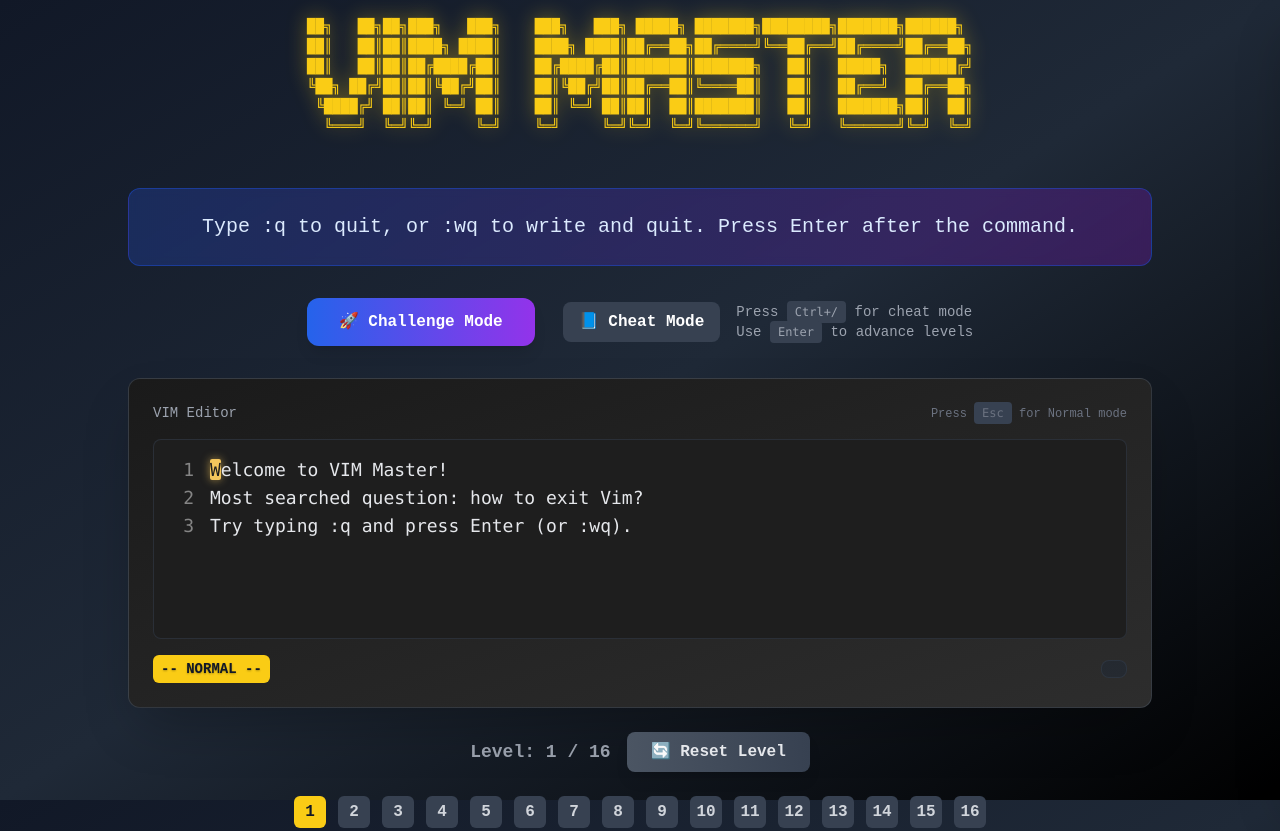
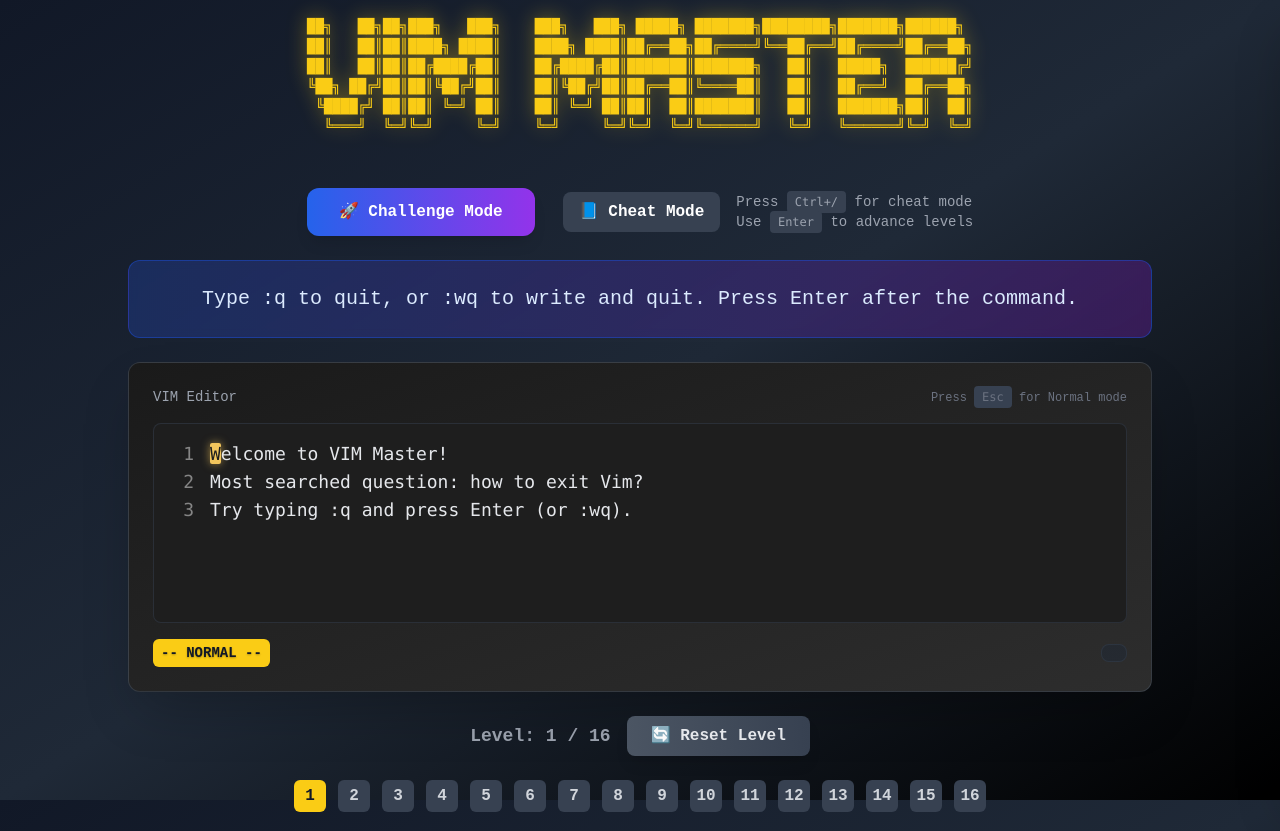
Before and after one commit to renzorlive/vimmaster, a plain HTML site: page index.html in a window 1280 px wide. Shown: the top 831 px of the page. Drawn offline with nearby package versions, Linux system fonts and the light colour scheme.

Commit message:
📚 Updated UX

```diff
--- a/index.html
+++ b/index.html
@@ -10,7 +10,7 @@
 <body class="bg-gradient-to-br from-gray-900 via-gray-800 to-black text-gray-200 min-h-screen p-4">
 
     <div class="w-full max-w-5xl mx-auto">
-        <!-- Header Section with New ASCII Logo -->
+        <!-- Header Section with ASCII Logo Only -->
         <div class="text-center mb-8">
             <pre class="text-yellow-400 text-center text-xs md:text-sm font-mono ascii-logo mb-4">
 ██╗   ██╗██╗███╗   ███╗    ███╗   ███╗ █████╗ ███████╗████████╗███████╗██████╗
@@ -22,13 +22,8 @@
             </pre>
         </div>
 
-        <!-- Welcome Message -->
-        <div class="bg-gradient-to-r from-blue-900/50 to-purple-900/50 rounded-xl p-6 mb-8 border border-blue-700/50 backdrop-blur-sm">
-            <p id="instructions" class="text-xl text-center text-blue-100 font-medium">Welcome! Let's learn VIM together.</p>
-        </div>
-
-        <!-- Game Controls Section -->
-        <div class="flex flex-col md:flex-row justify-center items-center gap-4 mb-8">
+        <!-- Game Controls Section - Under Logo -->
+        <div class="flex flex-col md:flex-row justify-center items-center gap-4 mb-6">
             <button id="challenge-toggle" class="bg-gradient-to-r from-blue-600 to-purple-600 hover:from-blue-700 hover:to-purple-700 text-white font-bold py-3 px-8 rounded-xl transition-all duration-300 transform hover:scale-105 shadow-lg hover:shadow-xl">
                 🚀 Challenge Mode
             </button>
@@ -36,6 +31,11 @@
                 <div>Press <kbd class="bg-gray-700 px-2 py-1 rounded text-xs">Ctrl+/</kbd> for cheat mode</div>
                 <div>Use <kbd class="bg-gray-700 px-2 py-1 rounded text-xs">Enter</kbd> to advance levels</div>
             </div>
+        </div>
+
+        <!-- Welcome Message / Instructions - Under Buttons -->
+        <div class="bg-gradient-to-r from-blue-900/50 to-purple-900/50 rounded-xl p-6 mb-6 border border-blue-700/50 backdrop-blur-sm">
+            <p id="instructions" class="text-xl text-center text-blue-100 font-medium">Welcome! Let's learn VIM together.</p>
         </div>
 
         <!-- Challenge Mode Container -->
```
